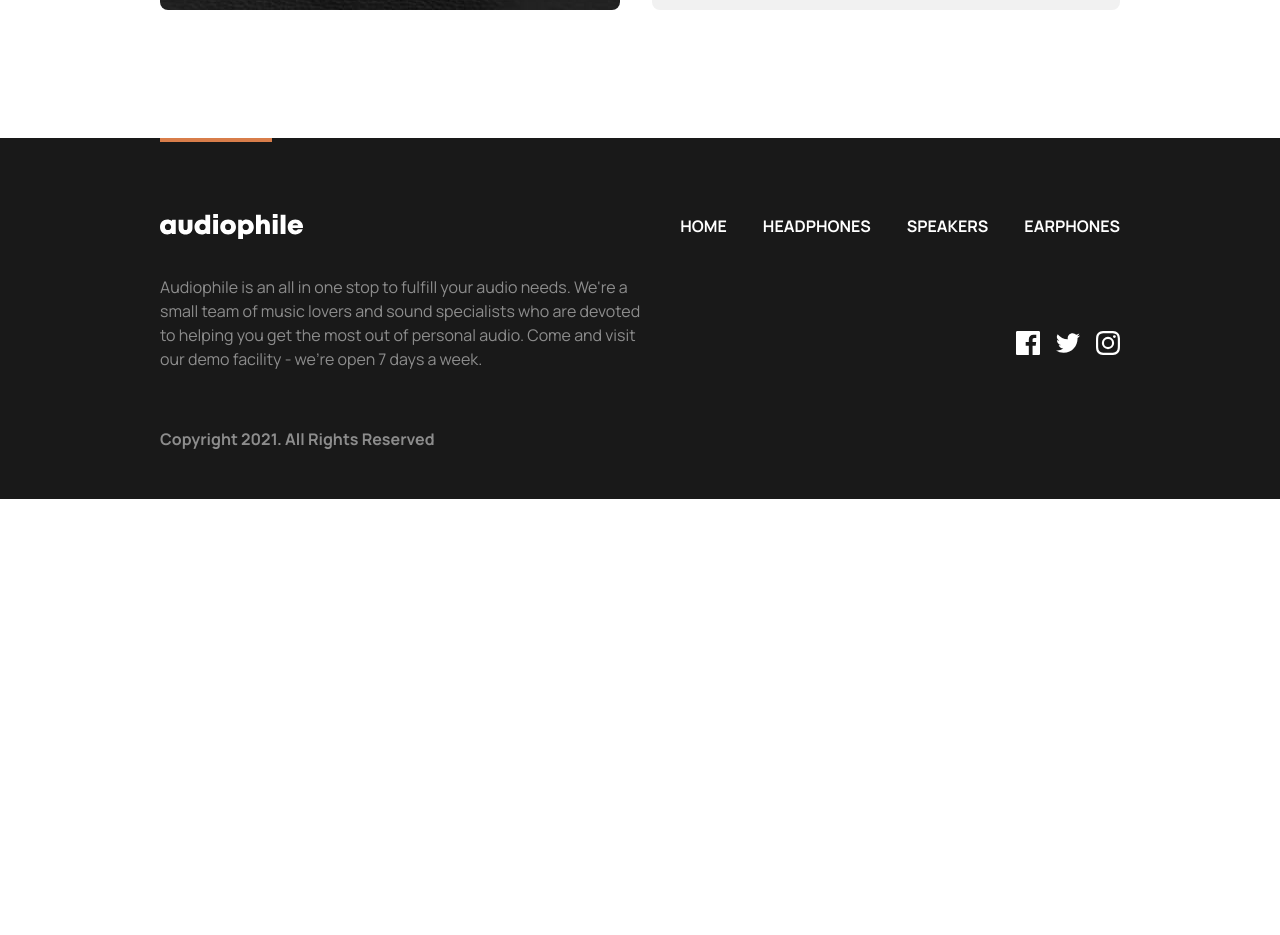
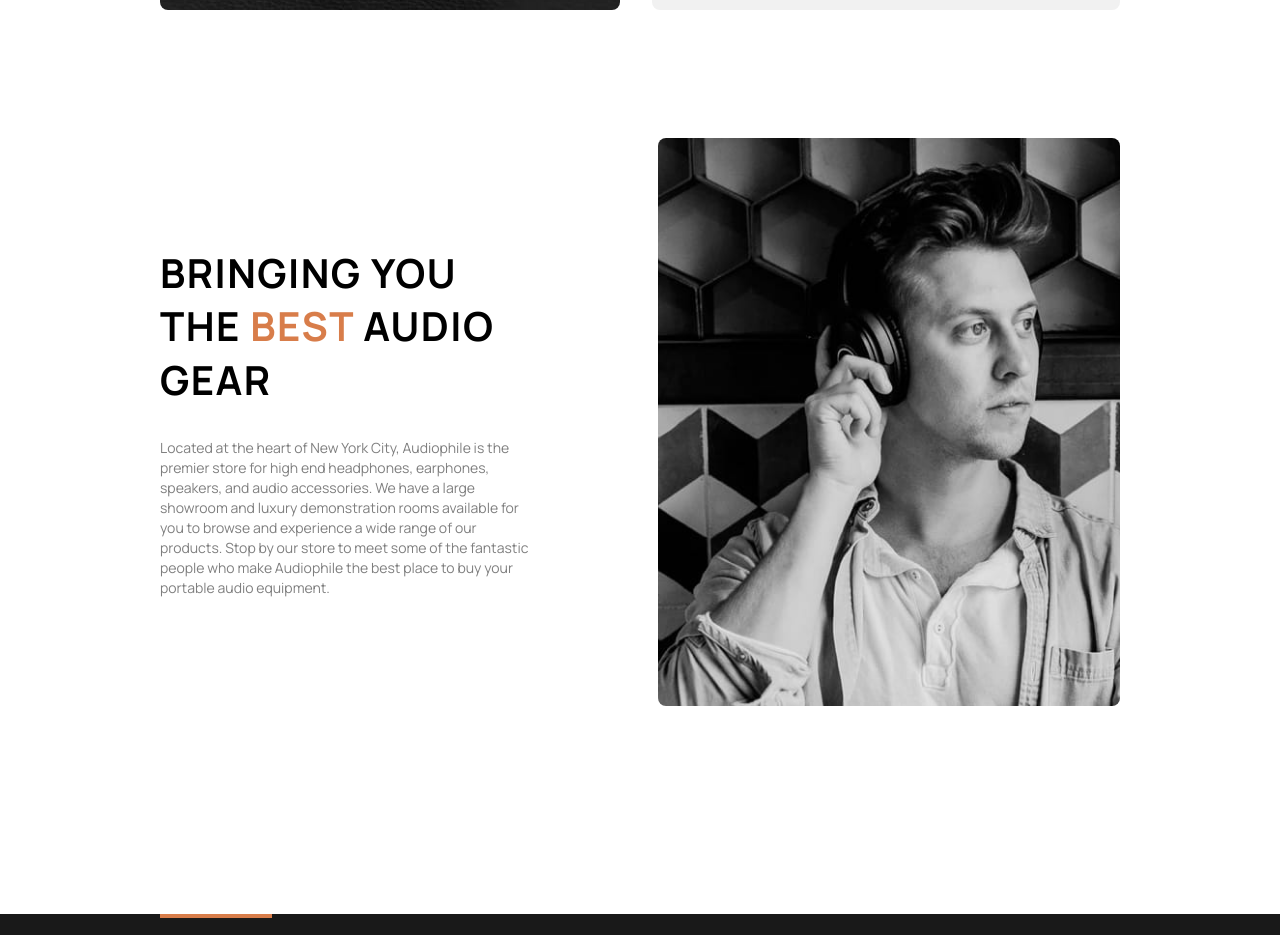
Before and after one commit to EmilFerdinanA/audiophile, a Next.js app: page / in a window 1280 px wide. Shown: the part 2534-3469 px from the top of the page. Before the commit the page ends 3033 px from the top, so only its background shows below. Built offline with nearby package versions, Linux system fonts and the light colour scheme.

Commit message:
feat: bringing section

```diff
--- a/app/globals.css
+++ b/app/globals.css
@@ -64,9 +64,18 @@ body {
         bg-cover;
 }
 
+/* YX1 */
 .background-yx1 {
   @apply bg-[url(/assets/home/mobile/image-earphones-yx1.jpg)]
         md:bg-[url(/assets/home/tablet/image-earphones-yx1.jpg)]
         lg:bg-[url(/assets/home/desktop/image-earphones-yx1.jpg)]
         bg-cover bg-center;
 }
+
+/* Bringing */
+.background-bringing {
+  @apply bg-[url(/assets/shared/mobile/image-best-gear.jpg)]
+        md:bg-[url(/assets/shared/tablet/image-best-gear.jpg)]
+        lg:bg-[url(/assets/shared/desktop/image-best-gear.jpg)]
+        bg-cover bg-center;
+}
--- a/app/page.tsx
+++ b/app/page.tsx
@@ -1,4 +1,5 @@
 import Category from "@/components/Category";
+import { Bringing } from "@/components/Bringing";
 import { Hero } from "@/components/Hero";
 import YX1 from "@/components/YX1";
 import ZX7 from "@/components/ZX7";
@@ -20,6 +21,7 @@ export default function Home() {
           <ZX9 />
           <ZX7 />
           <YX1 />
+          <Bringing />
         </div>
       </main>
     </>
--- /dev/null
+++ b/components/Bringing.tsx
@@ -0,0 +1,21 @@
+export const Bringing = () => {
+  return (
+    <section className="text-center lg:text-left flex flex-col lg:flex-row-reverse lg:items-center gap-10 md:gap-16 lg:gap-8 mb-32 md:mb-24 lg:mb-52">
+      <div className="background-bringing h-80 lg:h-[568px] lg:w-1/2 rounded-lg" />
+      <div className="flex flex-col gap-8 px-7 md:px-20 lg:px-0 lg:pr-24 lg:w-1/2">
+        <h1 className="uppercase text-2xl md:text-[40px] tracking-[1.43px] font-bold">
+          Bringing you the <span className="text-primary">best</span> audio gear
+        </h1>
+
+        <p className="opacity-50 text-sm">
+          Located at the heart of New York City, Audiophile is the premier store
+          for high end headphones, earphones, speakers, and audio accessories.
+          We have a large showroom and luxury demonstration rooms available for
+          you to browse and experience a wide range of our products. Stop by our
+          store to meet some of the fantastic people who make Audiophile the
+          best place to buy your portable audio equipment.
+        </p>
+      </div>
+    </section>
+  );
+};
```
